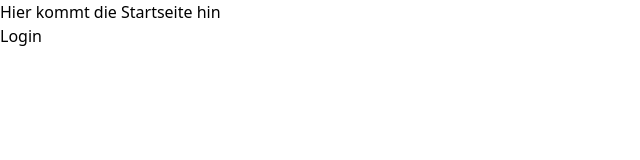
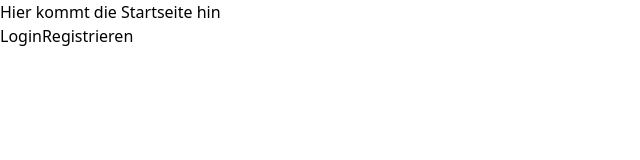
Before and after one commit to Juliur9/messenger-app, a React (Vite) app: page / in a window 1280 px wide. Shown: the top 160 px of the page, without its empty margins (0-640 px from the left). Built offline with nearby package versions, Linux system fonts and the light colour scheme.

Commit message:
Registrieren Link

```diff
--- a/src/components/Home.jsx
+++ b/src/components/Home.jsx
@@ -7,6 +7,7 @@ class Home extends Component {
       <>
         <h1>Hier kommt die Startseite hin</h1>
         <a href="/login">Login</a>
+        <a href="/Register">Registrieren</a>
       </>
     );
   }
```
